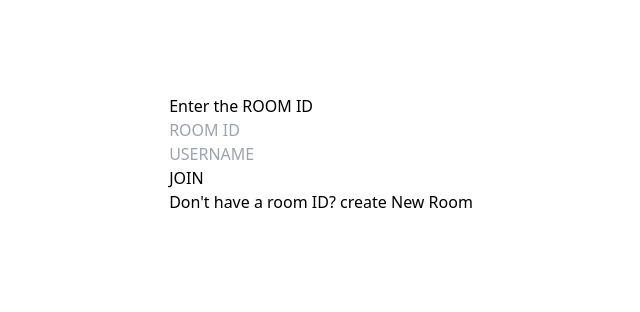
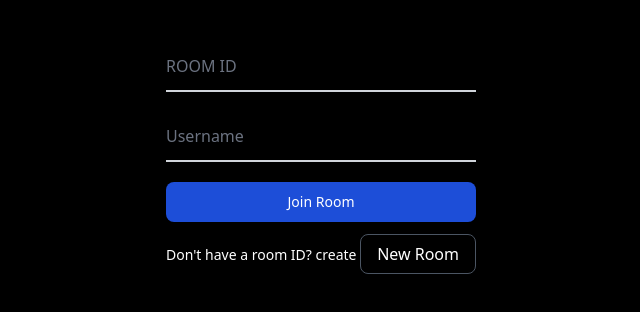
Before and after one commit to Pratoosh-18/Real-time-collaborative-code-editor-client, a React (Create React App) app: page / in a window 1280 px wide. Shown: the part 246-558 px from the top of the page, without its empty margins (319-959 px from the left). Built offline with nearby package versions, Linux system fonts and the light colour scheme; no server answers.

Commit message:
Changed Home page styles

```diff
--- a/src/components/Home.js
+++ b/src/components/Home.js
@@ -58,38 +58,29 @@
 
   return (
     <>
-    <div className="h-[100vh] w-[100vw] flex justify-center items-center">
-
-    <div>
-
-      <h4 className="">Enter the ROOM ID</h4>
-
-      <div className="">
-        <input
-          type="text"
+      <div className="h-[100vh] w-[100vw] flex justify-center items-center bg-black text-lg">
+        <div class="max-w-md mx-auto flex flex-col">
+          <div class="relative z-0 w-full mb-5 group">
+            <input type="text"
               value={roomId}
               onChange={(e) => setRoomId(e.target.value)}
-          placeholder="ROOM ID"
-          onKeyUp={handleInputEnter}
-          />
+              onKeyUp={handleInputEnter} name="floating_email" id="floating_email" class="block py-2.5 px-0 w-full text-lg text-gray-900 bg-transparent border-0 border-b-2 border-gray-300 appearance-none dark:text-white dark:border-gray-600 dark:focus:border-blue-500 focus:outline-none focus:ring-0 focus:border-blue-600 peer" placeholder=" " required />
+            <label for="floating_email" class="peer-focus:font-medium absolute text-base text-gray-500 dark:text-gray-400 duration-300 transform -translate-y-6 scale-75 top-3 -z-10 origin-[0] peer-focus:start-0 rtl:peer-focus:translate-x-1/4 rtl:peer-focus:left-auto peer-focus:text-blue-600 peer-focus:dark:text-blue-500 peer-placeholder-shown:scale-100 peer-placeholder-shown:translate-y-0 peer-focus:scale-75 peer-focus:-translate-y-6">ROOM ID</label>
           </div>
-      <div className="">
-        <input
-          type="text"
+          <div class="relative z-0 w-full mb-5 group">
+            <input type="text"
               value={username}
               onChange={(e) => setUsername(e.target.value)}
-          placeholder="USERNAME"
-          onKeyUp={handleInputEnter}
-        />
+              onKeyUp={handleInputEnter} name="floating_password" id="floating_password" class="block py-2.5 px-0 w-full text-lg text-gray-900 bg-transparent border-0 border-b-2 border-gray-300 appearance-none dark:text-white dark:border-gray-600 dark:focus:border-blue-500 focus:outline-none focus:ring-0 focus:border-blue-600 peer" placeholder=" " required />
+            <label for="floating_password" class="peer-focus:font-medium absolute text-base text-gray-500 dark:text-gray-400 duration-300 transform -translate-y-6 scale-75 top-3 -z-10 origin-[0] peer-focus:start-0 rtl:peer-focus:translate-x-1/4 peer-focus:text-blue-600 peer-focus:dark:text-blue-500 peer-placeholder-shown:scale-100 peer-placeholder-shown:translate-y-0 peer-focus:scale-75 peer-focus:-translate-y-6">Username</label>
           </div>
-      <button
-        onClick={joinRoom}
-        >
-        JOIN
-      </button>
-      <p className="">
+
+          <button onClick={joinRoom} class="text-white bg-blue-700 hover:bg-blue-800 focus:ring-4 focus:outline-none focus:ring-blue-300 font-medium rounded-lg text-sm w-full sm:w-auto px-5 py-2.5 text-center dark:bg-blue-600 dark:hover:bg-blue-700 dark:focus:ring-blue-800">Join Room</button>
+
+          <p className="text-white text-sm mt-5">
             Don't have a room ID? create{" "}
             <span
+            className="text-base border-[1px] border-gray-600 px-4 py-2 rounded-lg"
               onClick={generateRoomId}
               style={{ cursor: "pointer" }}
             >
@@ -97,9 +88,9 @@
               New Room
             </span>
           </p>
-
         </div>
       </div>
+
     </>
   );
 }
```
Lines whose indentation alone changed are shown as unchanged.
